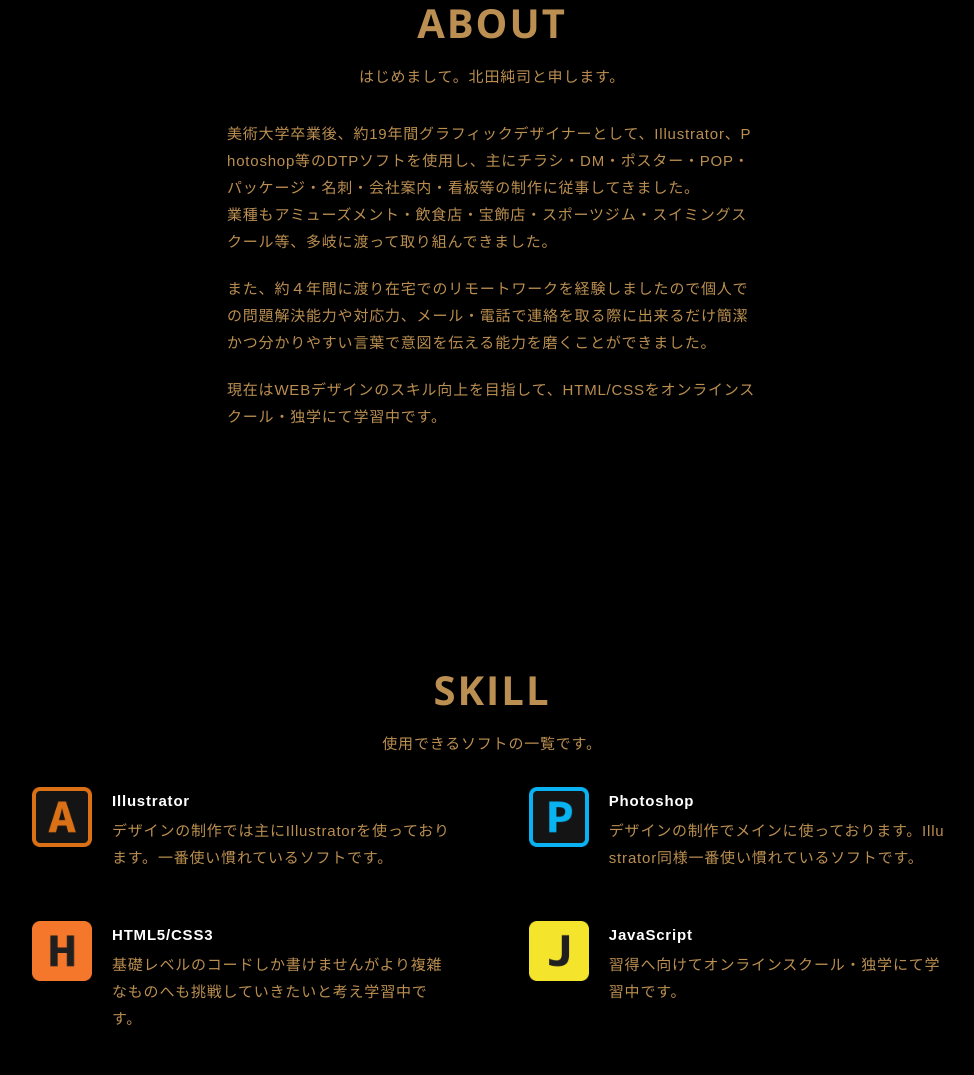
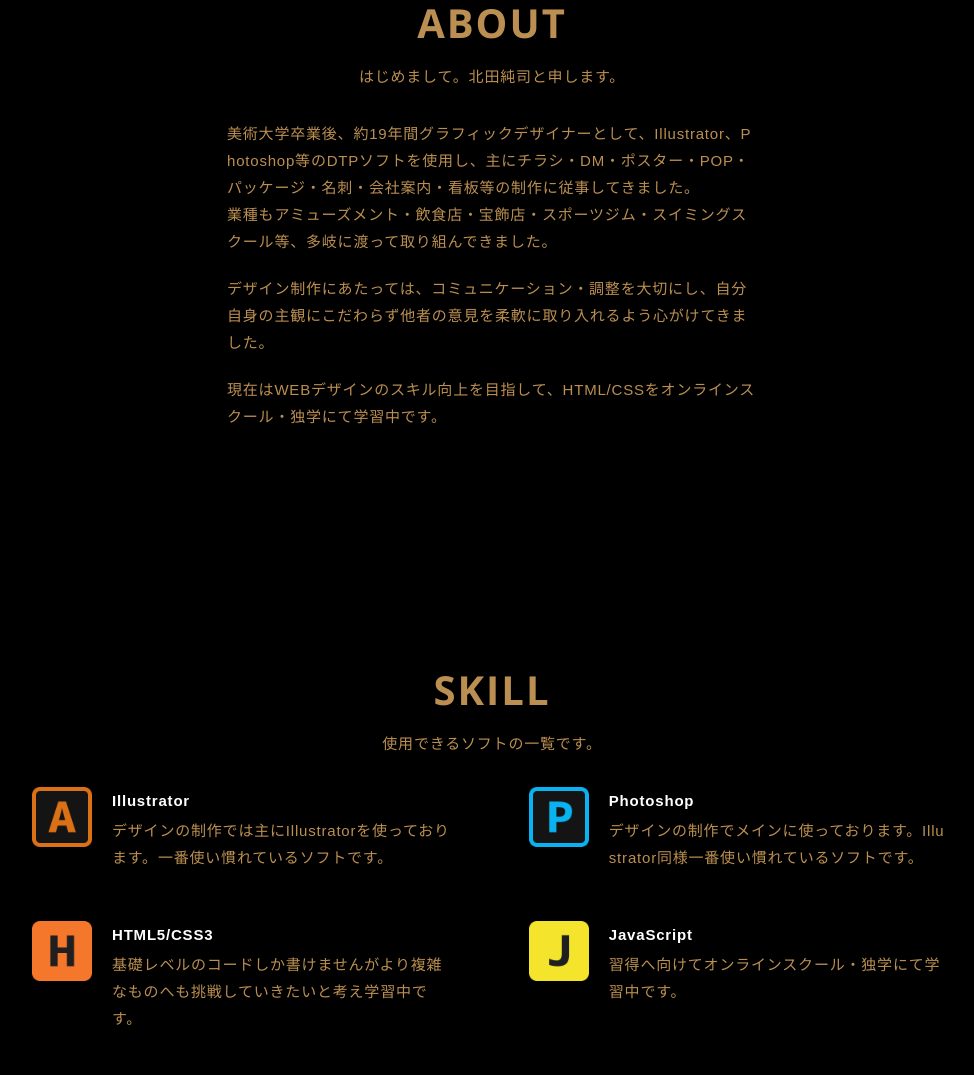
Before and after one commit to paninton/portfolio, a plain HTML site: page index.html in a window 1280 px wide. Shown: the part 3852-4927 px from the top of the page, without its empty margins (148-1122 px from the left). Drawn offline with nearby package versions, Linux system fonts and the light colour scheme.

Commit message:
Update index.html

```diff
--- a/index.html
+++ b/index.html
@@ -306,7 +306,7 @@
                   業種もアミューズメント・飲食店・宝飾店・スポーツジム・スイミングスクール等、多岐に渡って取り組んできました。
                 </p>
                 <p>
-                  また、約４年間に渡り在宅でのリモートワークを経験しましたので個人での問題解決能力や対応力、メール・電話で連絡を取る際に出来るだけ簡潔かつ分かりやすい言葉で意図を伝える能力を磨くことができました。
+                  デザイン制作にあたっては、コミュニケーション・調整を大切にし、自分自身の主観にこだわらず他者の意見を柔軟に取り入れるよう心がけてきました。
                 </p>
                 <p>
                   現在はWEBデザインのスキル向上を目指して、HTML/CSSをオンラインスクール・独学にて学習中です。
```
